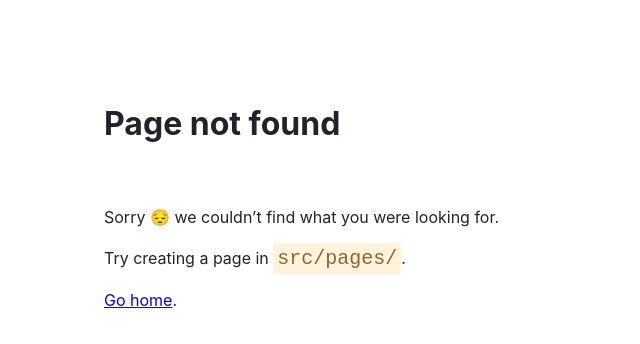
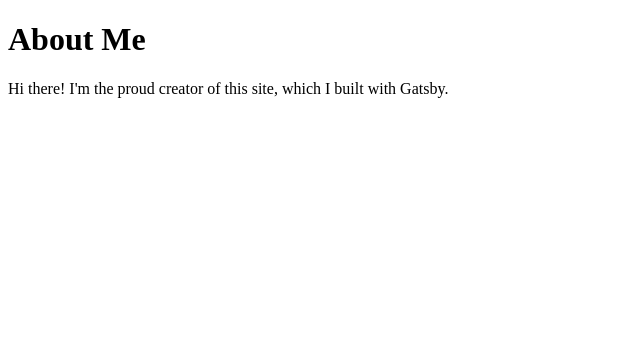
Before and after one commit to jaycoolslm/g2a, a Gatsby site: page /about in a window 1280 px wide. Before the commit this address had no page. Shown: the whole page, without its empty margins (0-640 px from the left). Built offline with nearby package versions, Linux system fonts and the light colour scheme; Gatsby itself is replaced by a stand-in of ours.

Commit message:
added about page

```diff
--- /dev/null
+++ b/src/pages/about.js
@@ -0,0 +1,15 @@
+import * as React from 'react'
+
+
+const AboutPage = () => {
+  return (
+    <main>
+      <title>About Me</title>
+      <h1>About Me</h1>
+      <p>Hi there! I'm the proud creator of this site, which I built with Gatsby.</p>
+    </main>
+  )
+}
+
+
+export default AboutPage
--- a/src/pages/index.js
+++ b/src/pages/index.js
@@ -1,5 +1,5 @@
 import * as React from "react"
-import { styles } from '../../styles'
+import { styles } from '../styles'
 
 const IndexPage = () => {
   return (
```
Also changed, not shown: src/styles.js (renamed from styles.js).
